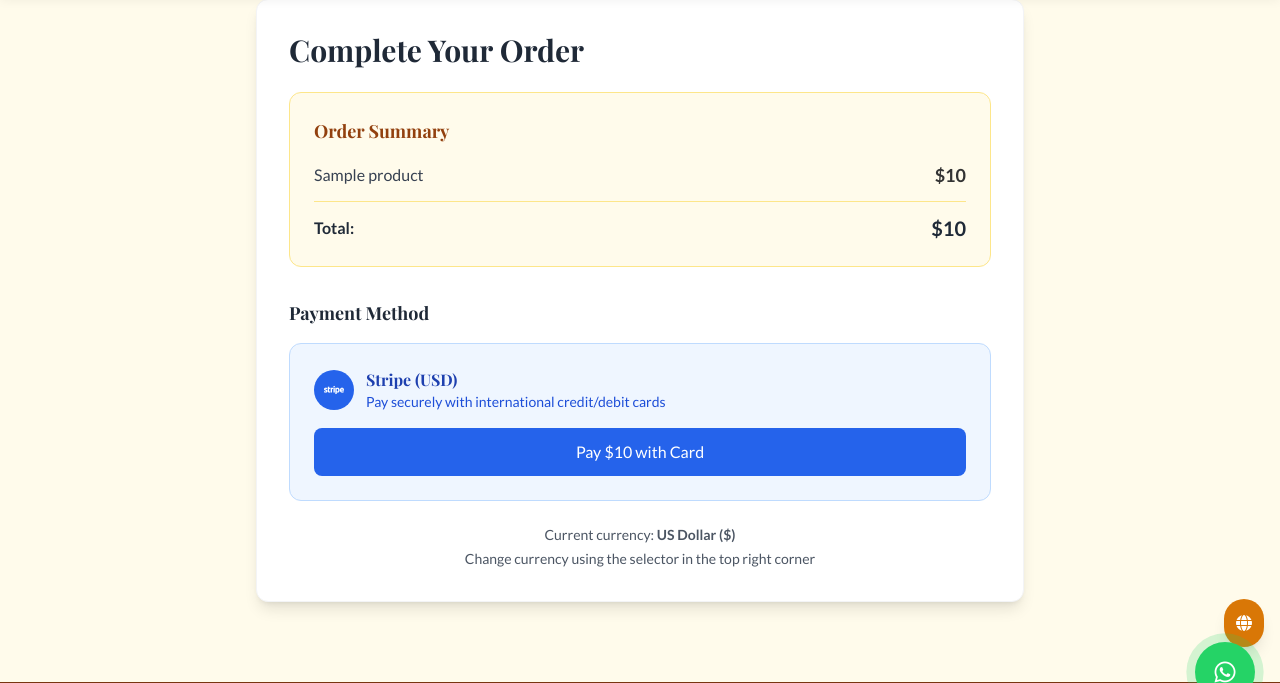
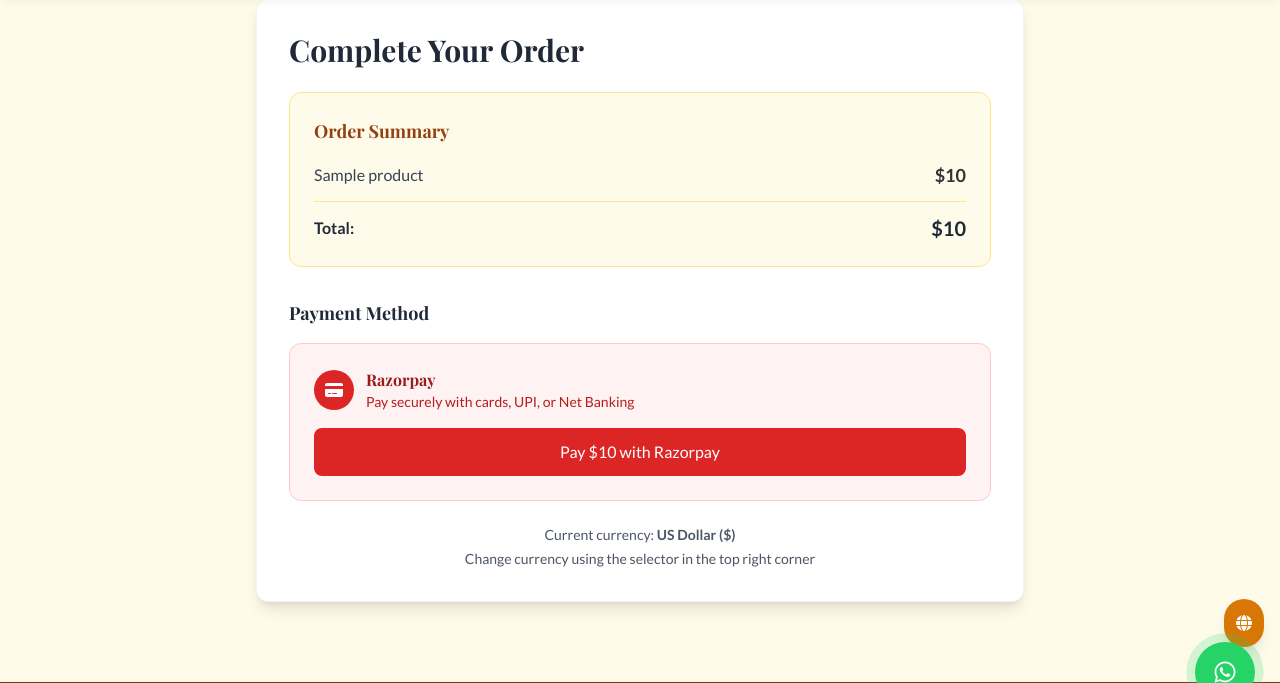
Before and after one commit to yash1577711/rug, a Django app: template templates/orders/checkout.html in a window 1280 px wide. Shown: the part 73-756 px from the top of the page. Run offline with Django 5.2, Linux system fonts and the light colour scheme; a user stored in the database is signed in; tables that the repository leaves empty hold one stand-in row (values such as "Sample post"); the template is opened without the code that fills it: most values are stand-ins (such as "Sample title", 1, 10 or a date in 2020); some libraries are stand-ins or nearby versions.

Commit message:
Update checkout.html

```diff
--- a/templates/orders/checkout.html
+++ b/templates/orders/checkout.html
@@ -33,99 +33,45 @@
     </div>
   </div>
 
-  <!-- Payment Gateway Selection -->
+  <!-- Payment Method - Razorpay Only -->
   <div class="mb-6">
     <h3 class="font-bold text-lg text-gray-800 mb-4">Payment Method</h3>
 
-    {% if request.currency == 'INR' %}
-      <!-- Razorpay for INR -->
+    <!-- Razorpay for Both Currencies -->
     <div class="bg-red-50 p-6 rounded-xl border border-red-200">
       <div class="flex items-center mb-4">
         <div class="bg-red-600 text-white w-10 h-10 rounded-full flex items-center justify-center mr-3">
-            <i class="fas fa-indian-rupee-sign"></i>
+          <i class="fas fa-credit-card"></i>
         </div>
         <div>
-            <h4 class="font-bold text-red-800">Razorpay (INR)</h4>
-            <p class="text-red-700 text-sm">Pay securely with UPI, Net Banking, or Cards</p>
+          <h4 class="font-bold text-red-800">Razorpay</h4>
+          <p class="text-red-700 text-sm">Pay securely with cards, UPI, or Net Banking</p>
         </div>
       </div>
-        <button id="rzp-button" class="bg-red-600 hover:bg-red-700 text-white px-6 py-3 rounded-lg font-medium w-full transition-colors">
+
+      <!-- Amount in smallest unit (paise for INR, cents for USD) -->
+      {% if request.currency == 'INR' %}
+        {% with amount_paise=product.price_inr|floatformat:0 %}
+        <button id="rzp-button"
+                data-amount="{{ amount_paise|add:"0" }}"
+                data-currency="INR"
+                data-amount-display="₹{{ product.price_inr }}"
+                class="bg-red-600 hover:bg-red-700 text-white px-6 py-3 rounded-lg font-medium w-full transition-colors">
           Pay ₹{{ product.price_inr }} with Razorpay
         </button>
+        {% endwith %}
+      {% else %}
+        {% with amount_cents=product.price_usd|floatformat:0 %}
+        <button id="rzp-button"
+                data-amount="{{ amount_cents|add:"0" }}"
+                data-currency="USD"
+                data-amount-display="${{ product.price_usd }}"
+                class="bg-red-600 hover:bg-red-700 text-white px-6 py-3 rounded-lg font-medium w-full transition-colors">
+          Pay ${{ product.price_usd }} with Razorpay
+        </button>
+        {% endwith %}
+      {% endif %}
     </div>
-
-      <!-- Razorpay Script -->
-      <script src="https://checkout.razorpay.com/v1/checkout.js"></script>
-      <script>
-        // In orders/checkout.html
-handler: function (response){
-    // Send payment info to your server to create order
-    fetch('/orders/create-order/', {
-        method: 'POST',
-        headers: {
-            'Content-Type': 'application/json',
-            'X-CSRFToken': document.querySelector('[name=csrfmiddlewaretoken]').value
-        },
-        body: JSON.stringify({
-            'product_id': {{ product.id }},
-            'payment_id': response.razorpay_payment_id,
-            'currency': '{{ request.currency }}'
-        })
-    }).then(response => {
-        window.location.href = "/orders/success/";
-    });
-},
-    document.getElementById('rzp-button').onclick = function(e){
-    var options = {
-        "key": "{{ razorpay_key }}",
-        "amount": {{ product.price_inr|floatformat:0 }} * 100,
-        "currency": "INR",
-        "name": "KaleenBaba",
-        "description": "{{ product.name }}",
-        "notes": {
-            "user_id": "{{ user.id }}",      // ✅ Add user ID
-            "product_id": "{{ product.id }}" // ✅ Add product ID
-        },
-        "handler": function (response){
-            // For webhook verification, we don't need to create order here
-            // Order will be created via webhook
-            window.location.href = "/orders/success/";
-        },
-        "prefill": {
-            "name": "{{ user.get_full_name|default:user.email }}",
-            "email": "{{ user.email }}"
-        },
-        "theme": {
-            "color": "#e68a17"
-        }
-    };
-    var rzp = new Razorpay(options);
-    rzp.open();
-    e.preventDefault();
-}
-      </script>
-
-    {% else %}
-      <!-- Stripe for USD -->
-      <div class="bg-blue-50 p-6 rounded-xl border border-blue-200">
-        <div class="flex items-center mb-4">
-          <div class="bg-blue-600 text-white w-10 h-10 rounded-full flex items-center justify-center mr-3">
-            <i class="fab fa-stripe"></i>
-          </div>
-          <div>
-            <h4 class="font-bold text-blue-800">Stripe (USD)</h4>
-            <p class="text-blue-700 text-sm">Pay securely with international credit/debit cards</p>
-          </div>
-        </div>
-        <form action="{% url 'create_checkout_session' %}" method="POST" class="w-full">
-          {% csrf_token %}
-          <input type="hidden" name="product_id" value="{{ product.id }}">
-          <button type="submit" class="bg-blue-600 hover:bg-blue-700 text-white px-6 py-3 rounded-lg font-medium w-full transition-colors">
-            Pay ${{ product.price_usd }} with Card
-          </button>
-        </form>
-      </div>
-    {% endif %}
   </div>
 
   <!-- Currency Info -->
@@ -143,4 +89,42 @@ handler: function (response){
     <p class="mt-1">Change currency using the selector in the top right corner</p>
   </div>
 </div>
+
+<!-- Razorpay Script -->
+<script src="https://checkout.razorpay.com/v1/checkout.js"></script>
+<script>
+document.getElementById('rzp-button').onclick = function(e){
+    const button = this;
+    const amount = button.getAttribute('data-amount');
+    const currency = button.getAttribute('data-currency');
+    const amountDisplay = button.getAttribute('data-amount-display');
+
+    var options = {
+        "key": "{{ razorpay_key }}",
+        "amount": parseInt(amount) * 100, // Convert to smallest unit
+        "currency": currency,
+        "name": "KaleenBaba",
+        "description": "{{ product.name }}",
+        "notes": {
+            "user_id": "{{ user.id }}",
+            "product_id": "{{ product.id }}",
+            "currency": currency
+        },
+        "handler": function (response){
+            // Redirect to success page
+            window.location.href = "/orders/success/";
+        },
+        "prefill": {
+            "name": "{{ user.get_full_name|default:user.email }}",
+            "email": "{{ user.email }}"
+        },
+        "theme": {
+            "color": "#e68a17"
+        }
+    };
+    var rzp = new Razorpay(options);
+    rzp.open();
+    e.preventDefault();
+}
+</script>
 {% endblock %}
```
Lines whose indentation alone changed are shown as unchanged.
